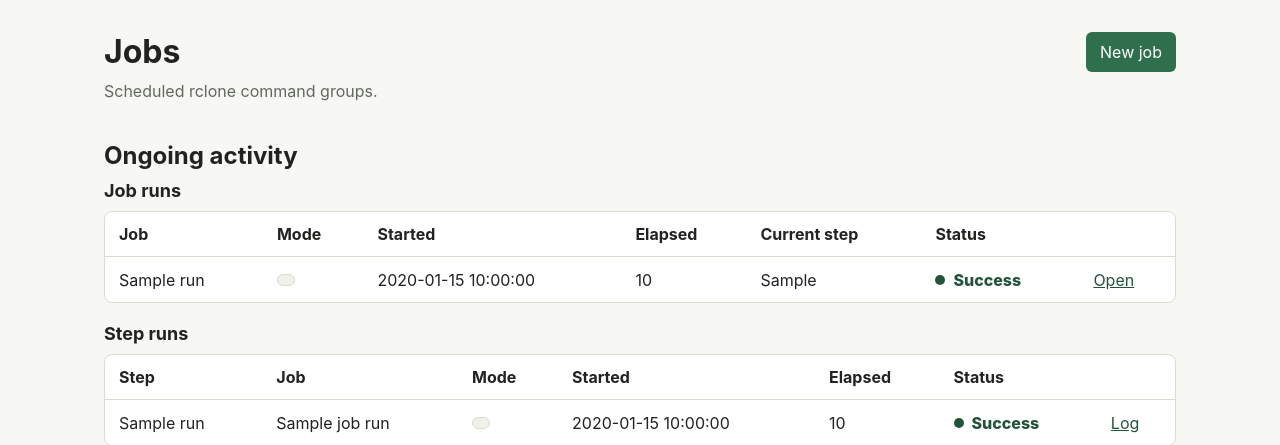
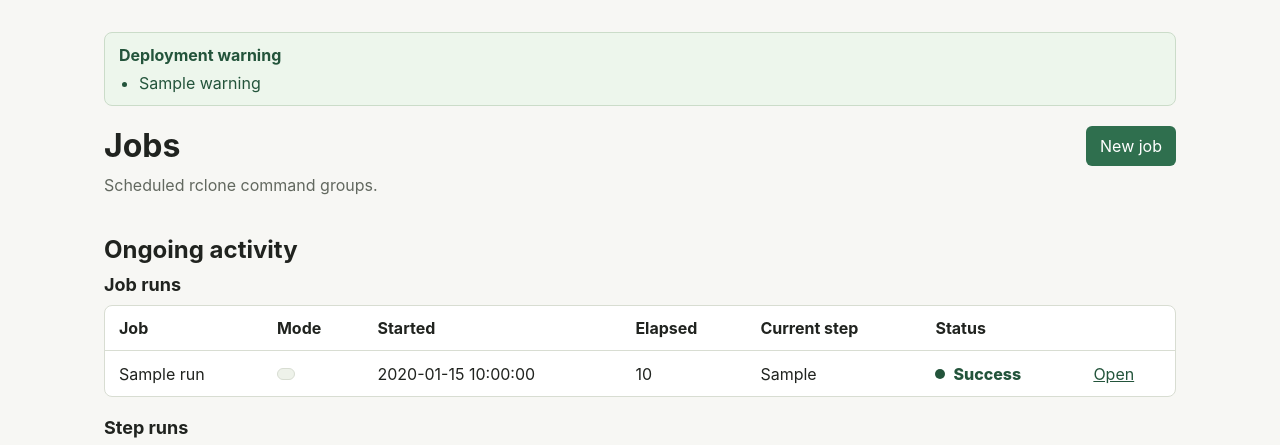
Before and after one commit to Tiaxi/rclone-runner, a Python web app: template app/templates/jobs.html in a window 1280 px wide. Shown: the part 64-509 px from the top of the page. Run offline with Jinja, Linux system fonts and the light colour scheme; the template is opened without the code that fills it: most values are stand-ins (such as "Sample title", 1, 10 or a date in 2020).

Commit message:
feat: warn about insecure deployment config

```diff
--- a/app/static/styles.css
+++ b/app/static/styles.css
@@ -698,6 +698,20 @@ textarea {
   padding: 12px 14px;
 }
 
+.runtime-warning {
+  background: var(--notice-bg);
+  border: 1px solid var(--notice-border);
+  border-radius: 8px;
+  color: var(--notice-text);
+  margin-bottom: 20px;
+  padding: 12px 14px;
+}
+
+.runtime-warning ul {
+  margin: 8px 0 0;
+  padding-left: 20px;
+}
+
 .settings-list {
   background: var(--panel);
   border: 1px solid var(--line);
--- a/app/templates/base.html
+++ b/app/templates/base.html
@@ -40,6 +40,16 @@
       </div>
     </header>
     <main class="page">
+      {% if runtime_warnings %}
+      <section class="runtime-warning" role="alert">
+        <strong>Deployment warning</strong>
+        <ul>
+          {% for warning in runtime_warnings %}
+          <li>{{ warning }}</li>
+          {% endfor %}
+        </ul>
+      </section>
+      {% endif %}
       {% block content %}{% endblock %}
     </main>
     <script>
```
Also changed, not shown: app/config.py (+19 -1 lines), app/main.py (+10 -2 lines), tests/test_auth.py (+14 -0 lines), tests/test_job_preview.py (+12 -0 lines).
